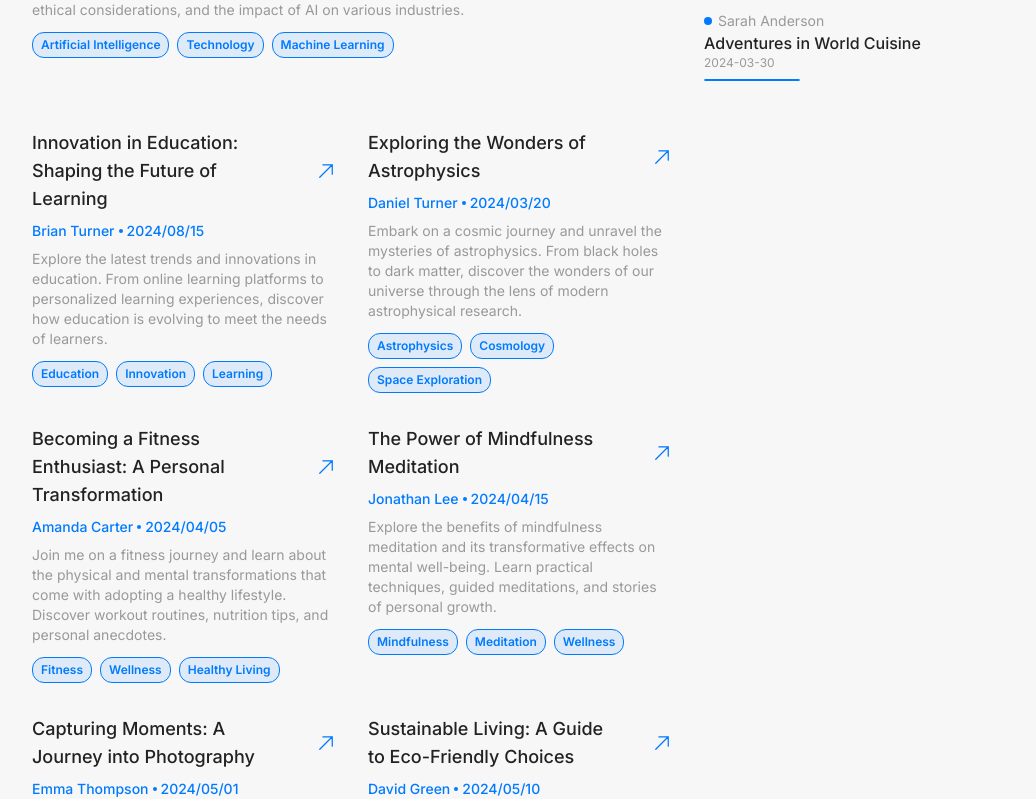
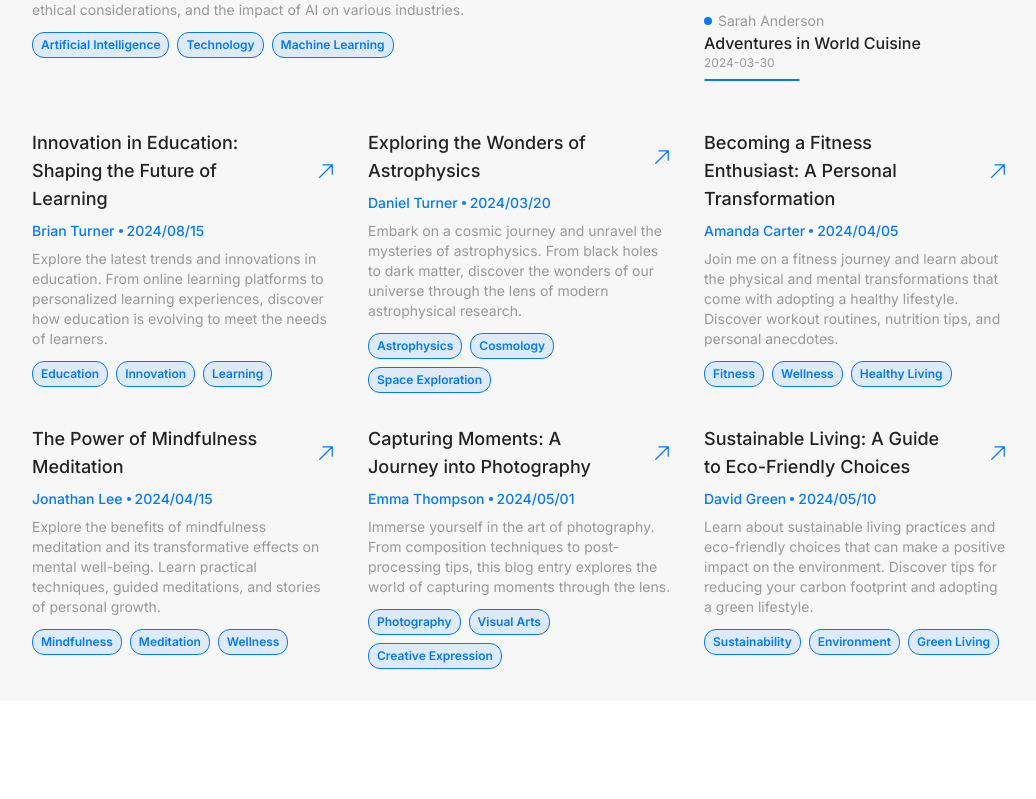
Before and after one commit to AndruTRADX/blog, a Next.js app: page /blogs in a window 1280 px wide. Shown: the part 364-1163 px from the top of the page, without its empty margins (120-1156 px from the left). After the commit the page ends 1065 px from the top, so only its background shows below. Built offline with nearby package versions, Linux system fonts and the light colour scheme.

Commit message:
blog & courses pages error styles corrected

```diff
--- a/src/components/Navbar.tsx
+++ b/src/components/Navbar.tsx
@@ -11,7 +11,7 @@ const Navbar = () => {
 
   return (
     <nav
-      className="flex justify-center bg-light-2/80 backdrop-blur-md sticky border-b border-light-3
+      className="flex justify-center bg-light/75 backdrop-blur-md sticky border-b border-light-3
     top-0 w-full py-5 z-50"
     >
       <div className="flex px-6 max-w-screen-lg justify-between w-full">
--- a/src/components/blogs/BlogsDisplay.tsx
+++ b/src/components/blogs/BlogsDisplay.tsx
@@ -41,7 +41,7 @@ const BlogDisplay = () => {
         <div className="col-start-1 col-end-3 row-span-1">
           <EntryCard entry={blogEntriesCategoryFeatured} />
         </div>
-        <div className="grid grid-cols-1 sm:grid-cols-2 gap-8 col-start-1 col-end-3 items-start">
+        <div className="grid grid-cols-1 sm:grid-cols-2 md:grid-cols-3 gap-8 col-start-1 col-end-4 items-start">
           {blogEntriesCategory.map((entry, index) => (
             <EntryCard
               entry={entry}
--- a/src/components/courses/CoursesDisplay.tsx
+++ b/src/components/courses/CoursesDisplay.tsx
@@ -44,7 +44,7 @@ const CoursesDisplay = () => {
             entry={courseEntriesCategoryFeatured}
           />
         </div>
-        <div className="grid grid-cols-1 sm:grid-cols-2 gap-8 col-start-1 col-end-3 items-start">
+        <div className="grid grid-cols-1 sm:grid-cols-2 lg:grid-cols-3 gap-8 col-start-1 col-end-4 items-start">
           {courseEntriesCategory.map((entry, index) => (
             <EntryCard
               entry={entry}
```
Also changed, not shown: 2 other files (tests, documents, lock files or other folders).
